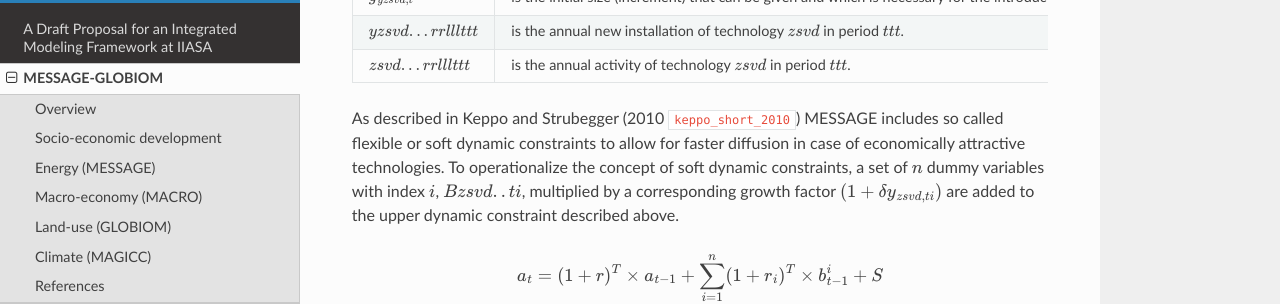
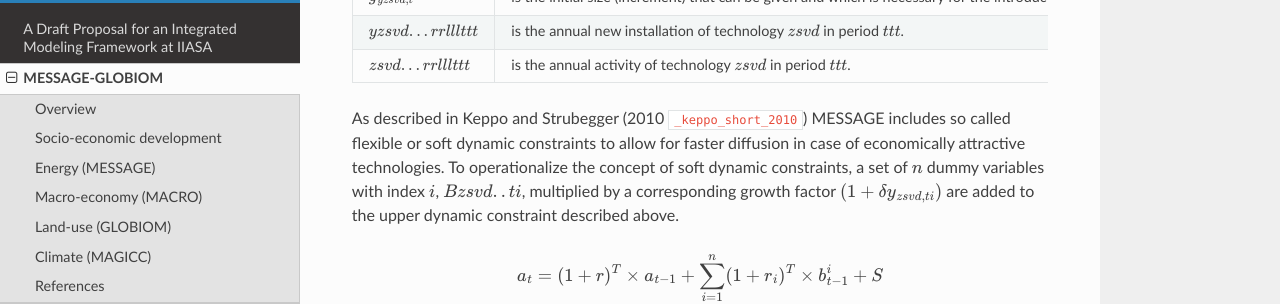
Before and after one commit to iiasa/message_doc, a Sphinx documentation site: the page built from source/message_globiom/annex/message/2_conversion_technologies.rst, in a window 1280 px wide and 900 px high, scrolled down 4012 px. Shown: the part 147-451 px from the top of the window. Built offline with Sphinx 7.4.7 and the Read the Docs theme 2.0.0, drawn with Linux system fonts in a browser that asks for light colours; pages that are not in the unit, such as notebooks, are missing from menus; cross-references to code outside the pages are shown as plain code.

```diff
--- a/source/message_globiom/annex/message/2_conversion_technologies.rst
+++ b/source/message_globiom/annex/message/2_conversion_technologies.rst
@@ -206,7 +206,7 @@ where
    * - :math:`zsvd...rrlllttt`
      - is the annual activity of technology :math:`zsvd` in period :math:`ttt`.
 
-As described in Keppo and Strubegger (2010 :cite:`keppo_short_2010`) MESSAGE includes so called flexible or soft dynamic constraints to allow for faster diffusion
+As described in Keppo and Strubegger (2010 :cite:`_keppo_short_2010`) MESSAGE includes so called flexible or soft dynamic constraints to allow for faster diffusion
 in case of economically attractive technologies. To operationalize the concept of soft dynamic constraints, a set of :math:`n` dummy variables with index :math:`i`,
 :math:`Bzsvd..ti`, multiplied by a corresponding growth factor :math:`(1+\delta y_{zsvd,ti})` are added to the upper dynamic constraint described above.
 
```
